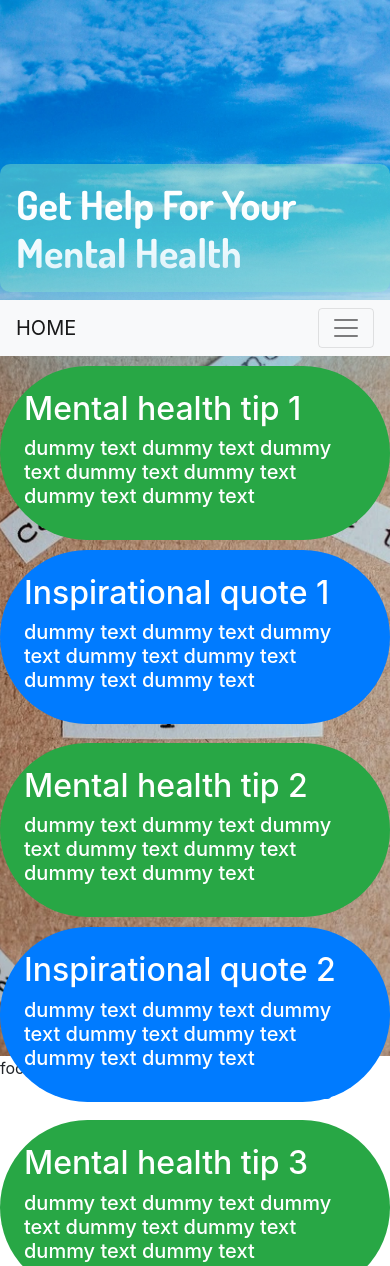
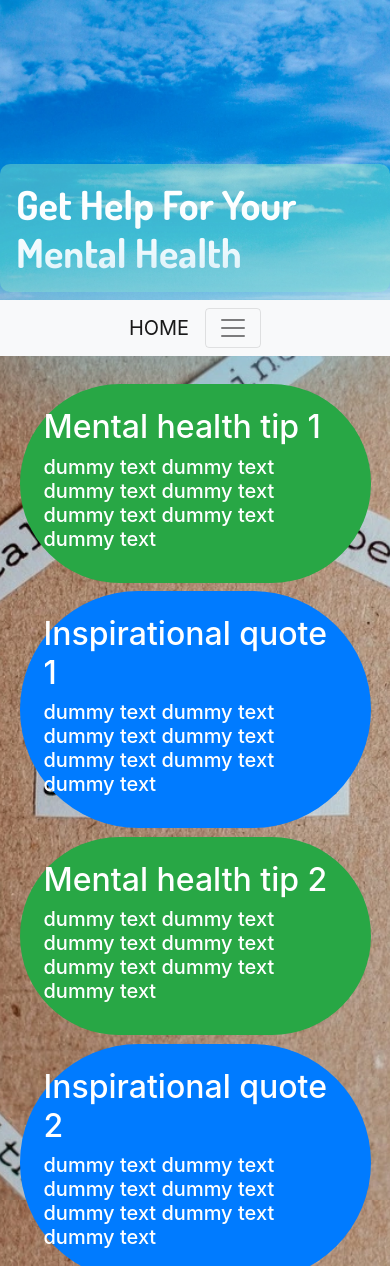
Before and after one commit to Patrick5009/Get-Help-With-Your-Mental-Health, a plain HTML site: page index.html in a window 390 px wide. Shown: the top 1266 px of the page. Drawn offline with nearby package versions, Linux system fonts and the light colour scheme.

Commit message:
changed burger icon in collapsed nav bar to center

```diff
--- a/assets/css/style.css
+++ b/assets/css/style.css
@@ -52,10 +52,11 @@ padding: 20p 0;
 
 /* main background image */
 #main-background {
-    height: 700px;
+    height: 100%;
     width: 100%;
     background: url("../images/hero-image.webp.webp") no-repeat center center/cover;
     background-attachment: fixed;
+    padding: 5%;
 }
 
 nav {
@@ -92,15 +93,15 @@ nav {
 
     }
 
-    .tip {
+    .margin-top {
       margin-top: 2.5%;
 
     }
 
-    .quote {
-      margin-top: 5%;
+    /* .margin-bottom {
+      margin-bottom: 25%;
 
-    }
+    } */
 
     /* .fixed {
       position: fixed;
--- a/index.html
+++ b/index.html
@@ -20,15 +20,15 @@
         </section>
         <!--Navbar-->
 
-        <nav class="navbar navbar-expand-lg navbar-light bg-light">
-            <a class="navbar-brand" href="index.html">HOME</a>
+        <nav class="navbar navbar-expand-lg navbar-light bg-light justify-content-center">
+            <a class="navbar-brand " href="index.html">HOME</a>
             <button class="navbar-toggler" type="button" data-toggle="collapse" data-target="#navbarSupportedContent"
                 aria-controls="navbarSupportedContent" aria-expanded="false" aria-label="Toggle navigation">
                 <span class="navbar-toggler-icon"></span>
             </button>
 
-            <div class="collapse navbar-collapse" id="navbarSupportedContent">
-                <ul class="navbar-nav mr-auto">
+            <div class="collapse navbar-collapse " id="navbarSupportedContent">
+                <ul class="navbar-nav mr-auto ">
                     <li class="nav-item active">
                         <a class="nav-link" href="infographics.html">INFOGRAPHICS<span
                                 class="sr-only">(current)</span></a>
@@ -53,11 +53,11 @@
 
             <div class="container">
                 <div class="row ">
-                  <div class="col-md-6 bg-success text-white p-3 rounded-pill p-4 tip">
+                  <div class="col-md-6 bg-success text-white p-3 rounded-pill p-4 margin-top">
                     <h2>Mental health tip 1</h2>
                     <h5>dummy text dummy text dummy text dummy text dummy text dummy text dummy text</h5>
                   </div>
-                  <div class="col-md-6 bg-primary text-white p-3 rounded-pill p-4 tip">
+                  <div class="col-md-6 bg-primary text-white p-3 rounded-pill p-4 margin-top">
                     <h2>Inspirational quote 1</h2>
                     <h5>dummy text dummy text dummy text dummy text dummy text dummy text dummy text</h5>
                   </div>
@@ -67,12 +67,12 @@
               <!-- <div id="tips-quotes-container2"><div> -->
 
                 <div class="container">
-                    <div class="row tip">
-                      <div class="col-md-6 bg-success text-white p-3 rounded-pill p-4 tip">
+                    <div class="row ">
+                      <div class="col-md-6 bg-success text-white p-3 rounded-pill p-4 margin-top">
                         <h2>Mental health tip 2</h2>
                         <h5>dummy text dummy text dummy text dummy text dummy text dummy text dummy text</h5>
                       </div>
-                      <div class="col-md-6 bg-primary text-white p-3 rounded-pill p-4 tip">
+                      <div class="col-md-6 bg-primary text-white p-3 rounded-pill p-4 margin-top">
                         <h2>Inspirational quote 2</h2>
                         <h5>dummy text dummy text dummy text dummy text dummy text dummy text dummy text</h5>
                       </div>
@@ -82,12 +82,12 @@
                   <!-- <div id="tips-quotes-container3"><div> -->
 
                     <div class="container">
-                        <div class="row tip">
-                          <div class="col-md-6 bg-success text-white p-3 rounded-pill p-4 tip">
+                        <div class="row ">
+                          <div class="col-md-6 bg-success text-white p-3 rounded-pill p-4 margin-top">
                             <h2>Mental health tip 3</h2>
                             <h5>dummy text dummy text dummy text dummy text dummy text dummy text dummy text</h5>
                           </div>
-                          <div class="col-md-6 bg-primary text-white p-3 rounded-pill p-4 tip">
+                          <div class="col-md-6 bg-primary text-white p-3 rounded-pill p-4 margin-top">
                             <h2>Inspirational quote 3</h2>
                             <h5>dummy text dummy text dummy text dummy text dummy text dummy text dummy text</h5>
                           </div>
```
